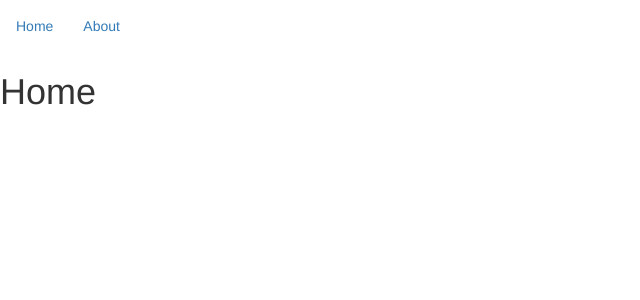
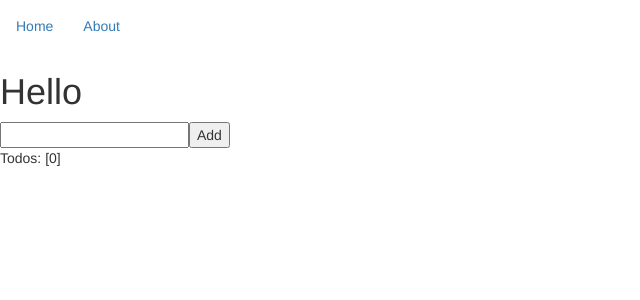
Before and after one commit to saadBanaoui/reactBabelWebpack, a React app: page / in a window 1280 px wide. Shown: the top 300 px of the page, without its empty margins (0-640 px from the left). Built offline with nearby package versions, Linux system fonts and the light colour scheme.

Commit message:
start todo project

```diff
--- a/src/components/App.jsx
+++ b/src/components/App.jsx
@@ -13,7 +13,4 @@ class App extends React.Component {
     }
 }
 
-
-
-
 export default App
--- a/src/components/Home.jsx
+++ b/src/components/Home.jsx
@@ -1,13 +1,32 @@
 import React from 'react';
-
+import List from './List.jsx';
+import TodoForm from './TodoForm.jsx';
 export default class Home extends React.Component{
     constructor(props) {
         super(props);
+        this.state = {
+            todos: []
+        };
+    }
+    onNewTodo(todo) {
+        let newTodoList = this.state.todos;
+        newTodoList.push(todo);
+        this.setState({ todos : newTodoList });
+    }
+    toggleTodoState(todo, index){
+        let _todo = todo;
+        _todo.done= !todo.done;
+        let newTodos = this.state.todos;
+        newTodos[index] = _todo;
+        this.setState({ todos: newTodos});
     }
     render() {
         return(
             <div>
-                <h1> Home</h1>
+               <h1>Hello</h1>
+               <TodoForm onNewTodo={this.onNewTodo.bind(this)}/>
+               <List todos={this.state.todos}
+               onTodoToggle={this.toggleTodoState.bind(this)}/>
             </div>
         );
     }
--- /dev/null
+++ b/src/components/List.jsx
@@ -0,0 +1,31 @@
+import React from 'react';
+import TodoItem from './TodoItem.jsx';
+
+
+export default class List extends React.Component {
+    render() {
+        return (
+            <div className="liste">
+               Todos: [{this.props.todos.length}]
+                {this.showTodos(this.props.todos)}
+            </div>
+        );
+    }
+    toggleTodo(todo, index){
+        this.props.onTodoToggle(todo, index);
+    }
+    showTodos(todos){
+        return(
+            todos.map((todo, idx) => {
+
+                return(
+                   <TodoItem
+                            item={todo}
+                            idx={idx}
+                            toggleTodo={this.toggleTodo.bind(this)} key={todo.title+''+idx}/>
+                )
+
+            })
+        );
+    }
+}
--- /dev/null
+++ b/src/components/TodoForm.jsx
@@ -0,0 +1,23 @@
+import React from 'react';
+
+
+export default class TodoForm extends React.Component {
+    onClick(event) {
+        event.preventDefault();
+        const txt = this.todoTitle.value;
+        this.todoTitle.value = '';
+        this.props.onNewTodo({
+            title: txt,
+            done: false,
+            createAt: new Date()
+        });
+    }
+    render() {
+        return(
+            <div className="form">
+                <input type="text" ref={(input) => this.todoTitle = input} />
+                <button onClick={this.onClick.bind(this)} >Add</button>
+            </div>
+        );
+    }
+}
--- /dev/null
+++ b/src/components/TodoItem.jsx
@@ -0,0 +1,16 @@
+import React from 'react';
+
+export default class TodoItem extends React.Component {
+    render(){
+        const todo = this.props.item;
+        const idx = this.props.idx;
+        let str = todo.done ? 'fait' : 'Non fait'
+        return (
+            <div className="todo"
+            key="todo-{todo.title}" >
+                {todo.title}
+                <button  onClick={() => this.props.toggleTodo(todo, idx)}>{str}</button>
+            </div>
+        )
+    }
+}
```
